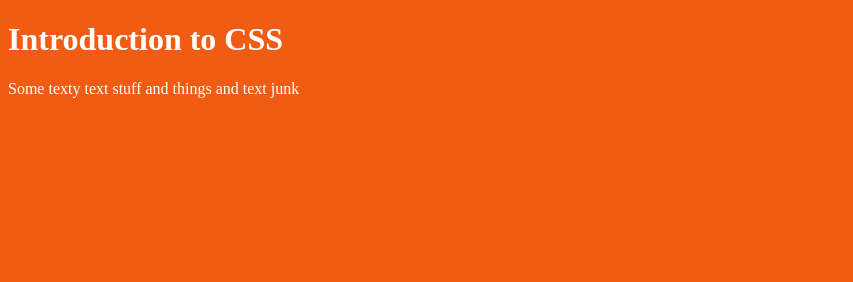
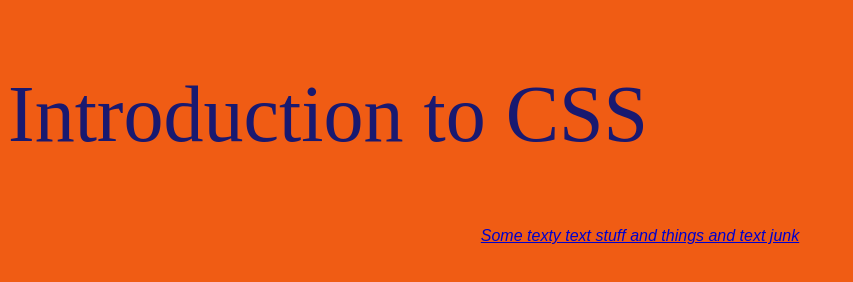
Before and after one commit to MattSkinner30/intro-to-css, a plain HTML site: page index.html in a window 1280 px wide. Shown: the whole page, without its empty margins (0-853 px from the left). Drawn offline with Linux system fonts and the light colour scheme.

Commit message:
Added fonts and line height

```diff
--- a/css/main.css
+++ b/css/main.css
@@ -4,11 +4,25 @@ html {
 	background-color: #f05c14;
 	/*
 		Black: #000000	#000
-		Whtie: #ffffff	#fff
+		White: #ffffff	#fff
 		Red: #ff0000		#f00
 		Blue: #0000ff		#00f
 		Green: #00ff00	#0f0
 	*/
 
-	color: #ffffff;
+	color: mediumblue;
 }
+
+h1 {
+		color: midnightblue;
+		font-weight: normal;
+		font-size: 5rem;
+		line-height: 1.5;
+	}
+
+p {
+	font-style: italic;/* italic, normal*/
+	text-decoration: underline; /* underline, none, line-through*/
+	text-align: center; /* left, center, right, justify*/
+	font-family: ariel,sans-serif;
+}
```
